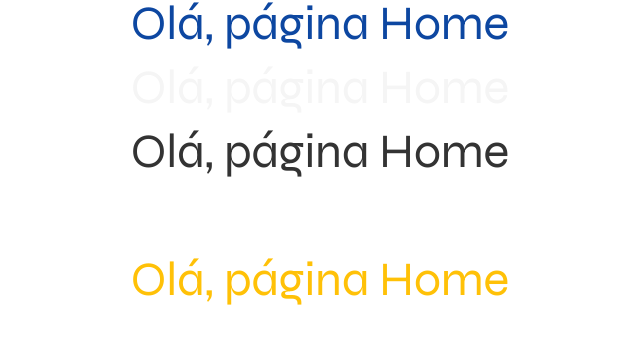
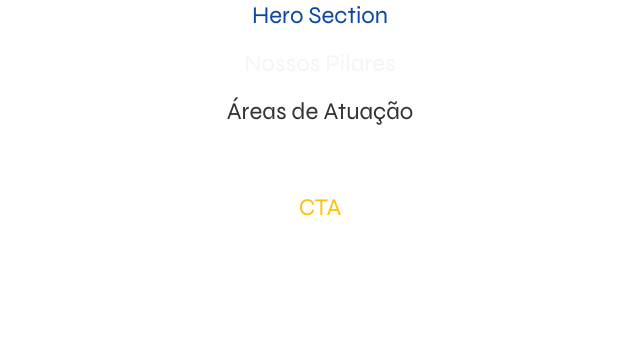
Before and after one commit to Fernandes-Labs/scudeller-eng, a Next.js app: page / in a window 1280 px wide. Shown: the top 344 px of the page, without its empty margins (320-960 px from the left). Built offline with nearby package versions, Linux system fonts and the light colour scheme.

Commit message:
add sections on pages

```diff
--- a/src/app/contato/page.tsx
+++ b/src/app/contato/page.tsx
@@ -1,5 +1,11 @@
 export default function Contato() {
     return (
-        <div>Página Contato</div>
+        <div>
+            <p>Vamos conversar sobre o seu projeto? Preencha o formulário e entraremos em contato.</p>
+            <p>Telefone</p>
+            <p>Email</p>
+            <p>WhatsApp</p>
+            <p>Formulário de Contato</p>
+        </div>
     )
 }
--- a/src/app/page.tsx
+++ b/src/app/page.tsx
@@ -1,11 +1,11 @@
 export default function Home() {
   return (
-    <div className="flex flex-col items-center justify-center text-5xl gap-4">
-      <p className="text-blue">Olá, página Home</p>
-      <p className="text-gray-light">Olá, página Home</p>
-      <p className="text-gray-dark">Olá, página Home</p>
-      <p className="text-white">Olá, página Home</p>
-      <p className="text-yellow">Olá, página Home</p>
+    <div className="flex flex-col items-center justify-center text-2xl gap-4">
+      <p className="text-blue">Hero Section</p>
+      <p className="text-gray-light">Nossos Pilares</p>
+      <p className="text-gray-dark">Áreas de Atuação</p>
+      <p className="text-white">Destaque de Projetos - (?)</p>
+      <p className="text-yellow">CTA</p>
     </div>
   );
 }
--- a/src/app/servicos/page.tsx
+++ b/src/app/servicos/page.tsx
@@ -1,5 +1,14 @@
 export default function Serviços() {
     return (
-        <div>Página Serviços</div>
+        <div>
+            <p>Cada projeto é único. Por isso, oferecemos serviços especializados que vão do planejamento à entrega final.</p>
+            <p>Projetos Estruturais</p>
+            <p>Consultoria Técnica</p>
+            <p>Análises e Laudos</p>
+            <p>Gestão de Obras</p>
+            <p>Retrofit e Reforço Estrutural</p>
+            <p>Sustentabilidade</p>
+            <p>Processo de Trabalho</p>
+        </div>
     )
 }
--- a/src/app/sobre-nos/page.tsx
+++ b/src/app/sobre-nos/page.tsx
@@ -1,5 +1,9 @@
 export default function SobreNos() {
     return (
-        <div>Página Sobre Nós</div>
+        <div>
+            <p>Somos mais que uma empresa de engenharia civil. Atuamos como parceiro estratégico, combinando expertise técnica, inovação e compromisso com a sustentabilidade.</p>
+            <p>Missão, Visão e Valores</p>
+            <p>Linha do Tempo</p>
+        </div>
     )
 }
```
